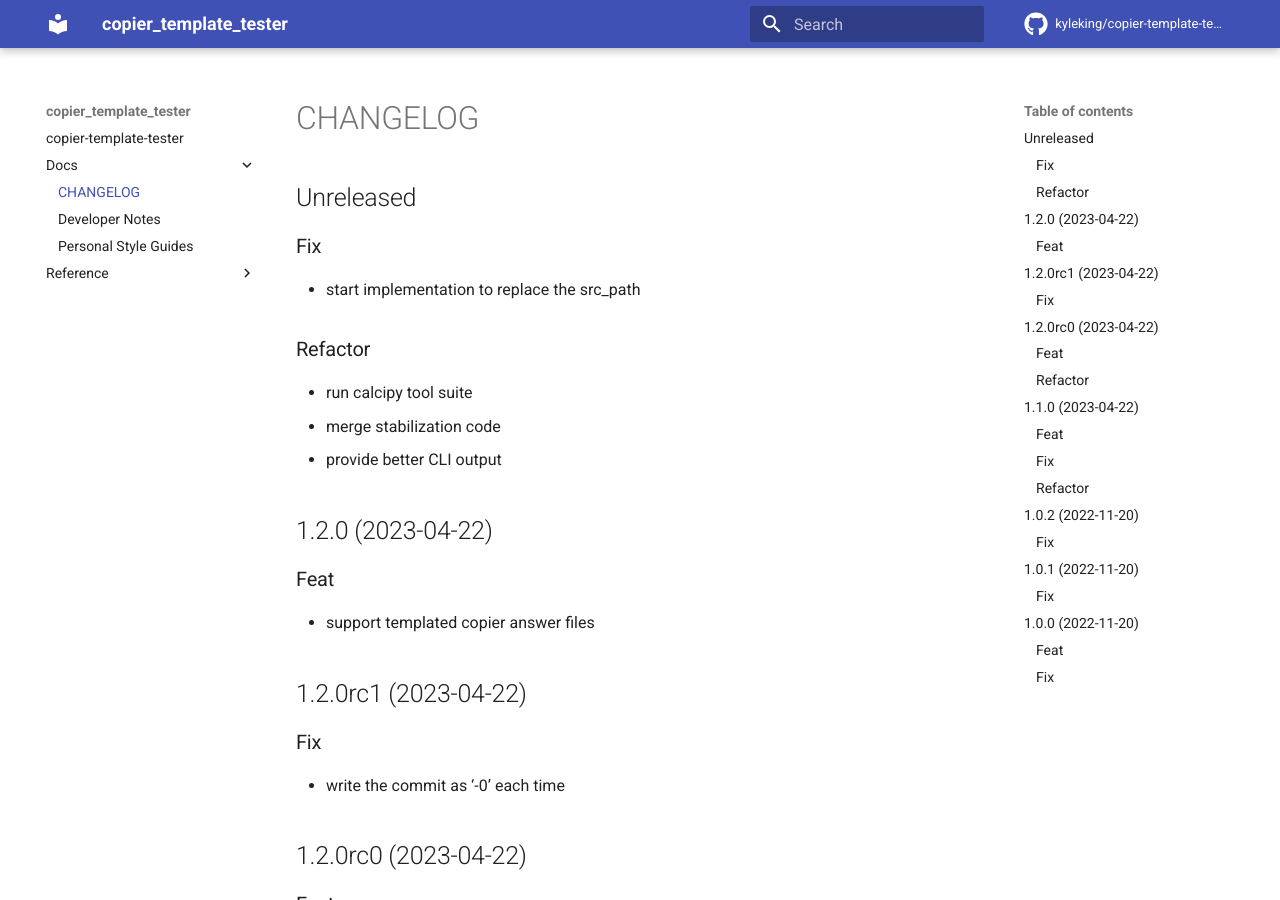
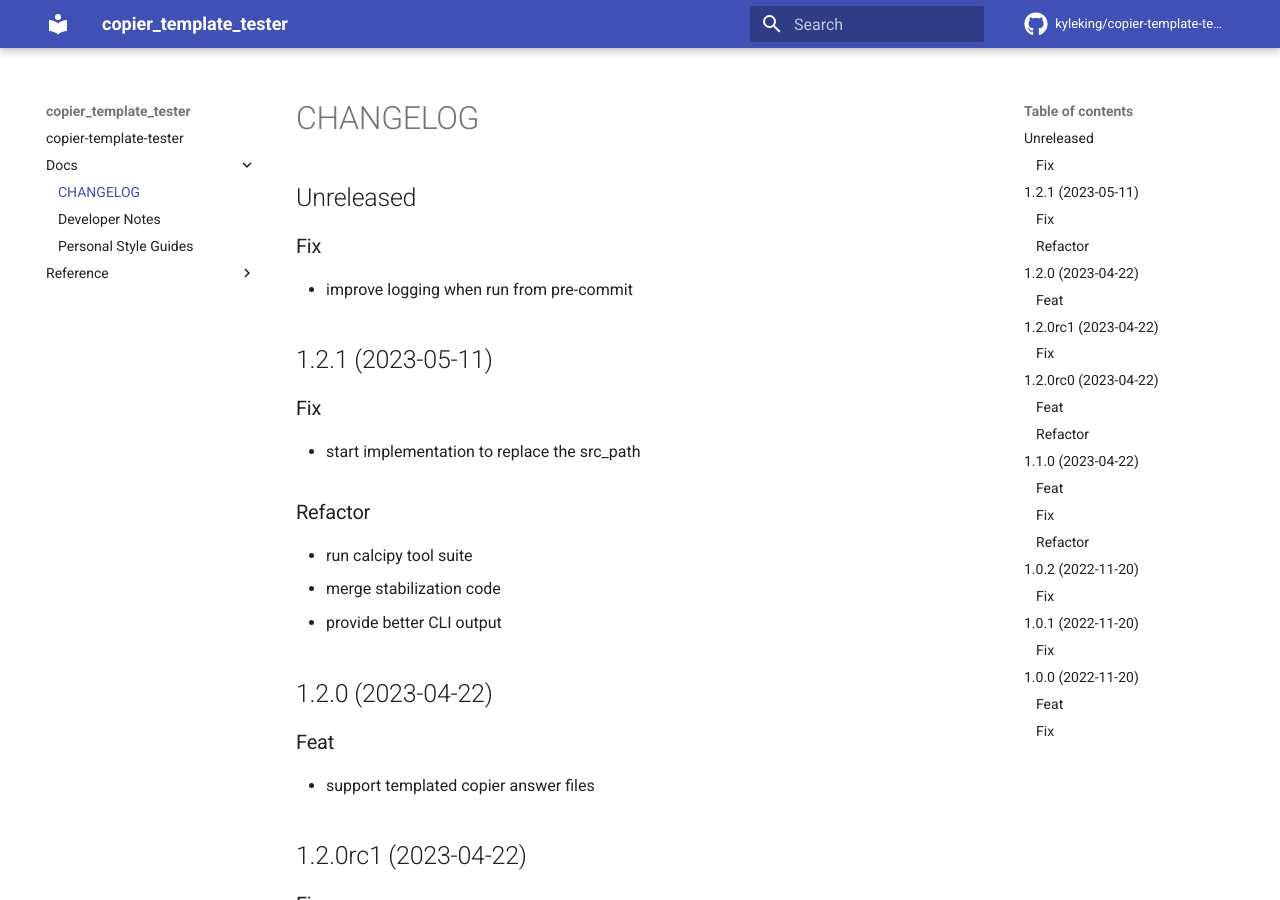
Before and after one commit to KyleKing/copier-template-tester, an MkDocs documentation site: the page built from docs/docs/CHANGELOG.md, in a window 1280 px wide and 900 px high. Built offline with MkDocs 1.6.1 and Material for MkDocs 9.7.7, drawn with Linux system fonts in a browser that asks for light colours; comment, search, counter and statistics services are not loaded.

Commit message:
bump: version 1.2.1 → 1.2.2

```diff
--- a/copier_template_tester/__init__.py
+++ b/copier_template_tester/__init__.py
@@ -1,6 +1,6 @@
 """copier_template_tester."""
 
-__version__ = '1.2.1'
+__version__ = '1.2.2'
 __pkg_name__ = 'copier_template_tester'
 
 # ====== Above is the recommended code from calcipy_template and may be updated on new releases ======
--- a/docs/docs/CHANGELOG.md
+++ b/docs/docs/CHANGELOG.md
@@ -1,4 +1,10 @@
 ## Unreleased
+
+### Fix
+
+- improve logging when run from pre-commit
+
+## 1.2.1 (2023-05-11)
 
 ### Fix
 
--- a/pyproject.toml
+++ b/pyproject.toml
@@ -3,7 +3,7 @@
 requires = ["poetry-core"]
 
 [tool.commitizen]
-version = "1.2.1"
+version = "1.2.2"
 version_files = ["copier_template_tester/__init__.py:^__version", "pyproject.toml:^version"]
 
 [tool.poetry]
@@ -24,7 +24,7 @@
 name = "copier_template_tester"
 readme = "docs/README.md"
 repository = "https://github.com/kyleking/copier-template-tester"
-version = "1.2.1"
+version = "1.2.2"
 
 [tool.poetry.dependencies]
 python = "^3.10.5"
```
Also changed, not shown: docs/docs/DEVELOPER_GUIDE.md (+2 -2 lines).
